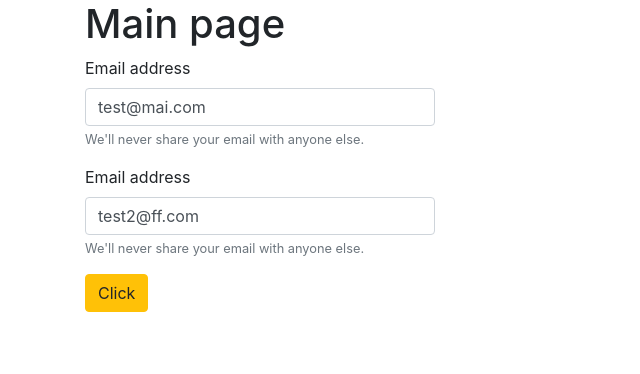
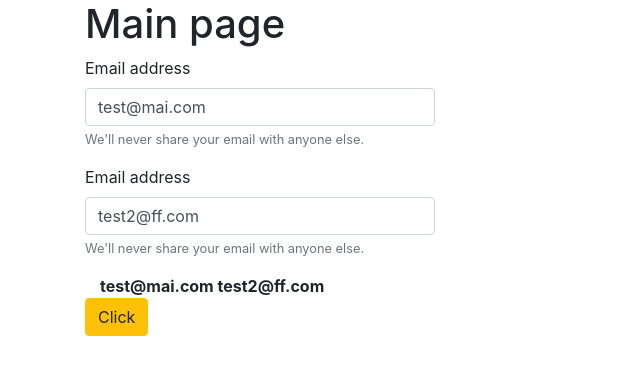
Before and after one commit to denbrown2003/reactredux, a React (Create React App) app: page / in a window 1280 px wide. Shown: the top 374 px of the page, without its empty margins (0-640 px from the left). Built offline with nearby package versions, Linux system fonts and the light colour scheme.

Commit message:
show state

```diff
--- a/src/components/forms/auth/Auth.js
+++ b/src/components/forms/auth/Auth.js
@@ -1,5 +1,5 @@
 import React from 'react'
-import { Form, Button, Row, Col } from 'react-bootstrap'
+import { Form, Button, Row, Col, Container } from 'react-bootstrap'
 
 class Auth extends React.Component{
     constructor(props){
@@ -46,6 +46,9 @@ class Auth extends React.Component{
                                 We'll never share your email with anyone else.
                             </Form.Text>
                         </Form.Group>
+                        <Container>
+                            <strong>{`${this.props.email1}  ${this.props.email2}`}</strong>
+                        </Container>
 
                         <Button variant="warning">Click</Button>
                     </Form>
```
